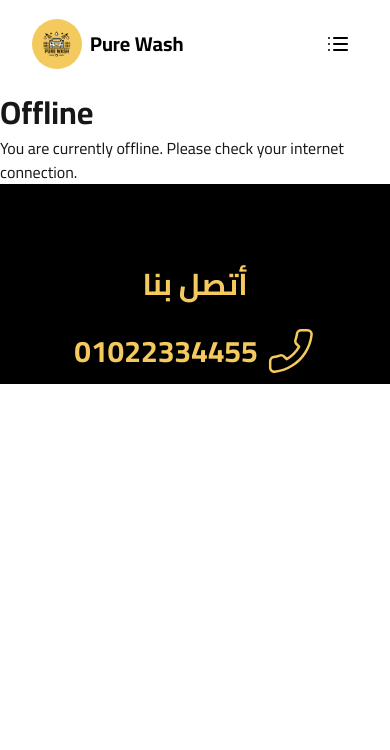
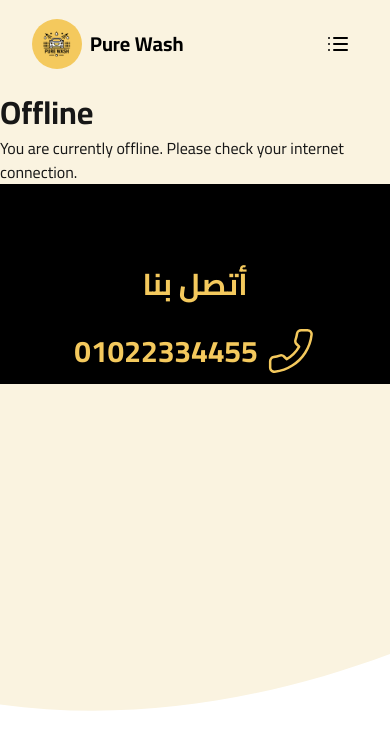
Before and after one commit to YousiefSameh/pure-wash, a Next.js app: page /offline in a window 390 px wide. Shown: the top 750 px of the page. Built offline with nearby package versions, Linux system fonts and the light colour scheme.

Commit message:
style: fix responsivity and fix image - fix max height in hero section - fix image position - fix mobile screen

```diff
--- a/src/app/layout.tsx
+++ b/src/app/layout.tsx
@@ -174,11 +174,10 @@ export default function RootLayout({
                 height={900}
                 style={{
                   position: "absolute",
-                  top: "-160px",
-                  left: "900px",
+                  top: 0,
                   right: 0,
-                  bottom: 0,
                   zIndex: -10,
+                  margin: "-100px",
                   pointerEvents: "none",
                   userSelect: "none",
                   display: "block",
--- a/src/components/home/Hero.tsx
+++ b/src/components/home/Hero.tsx
@@ -11,6 +11,7 @@ export default function HeroSection() {
         position: 'relative',
         overflowX: 'hidden',
         height: 'calc(100vh - 160px)',
+        maxHeight: '800px',
         display: 'flex',
         alignItems: 'center',
         justifyContent: 'center',
```
